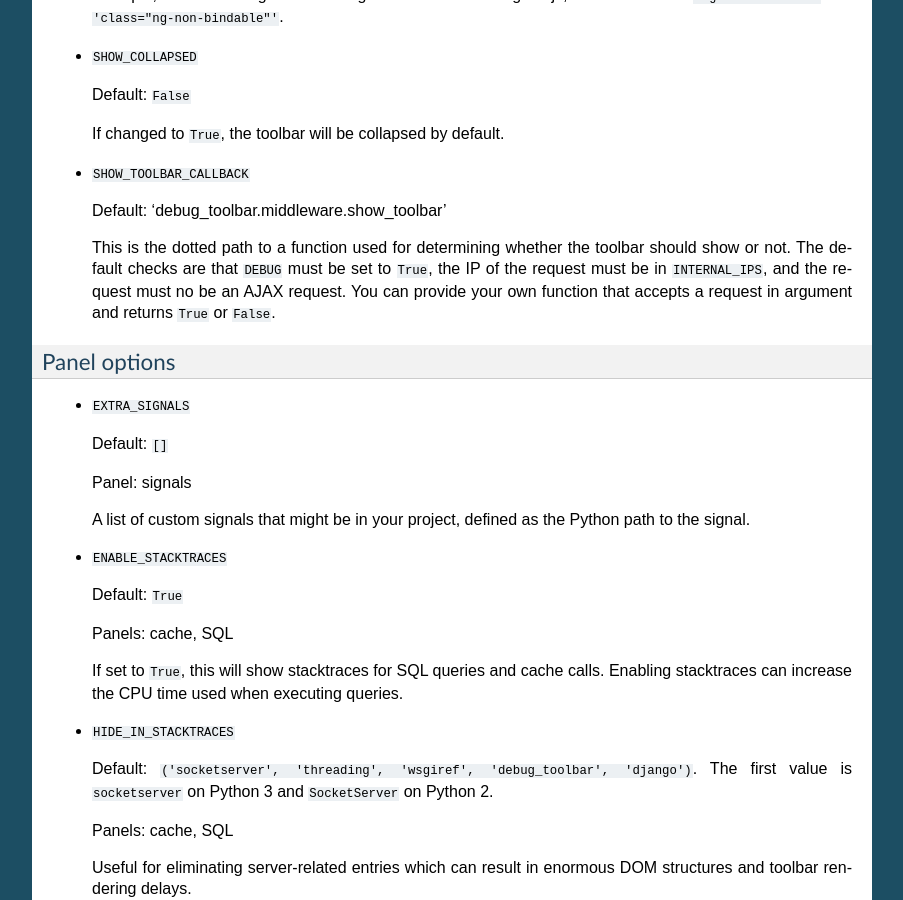
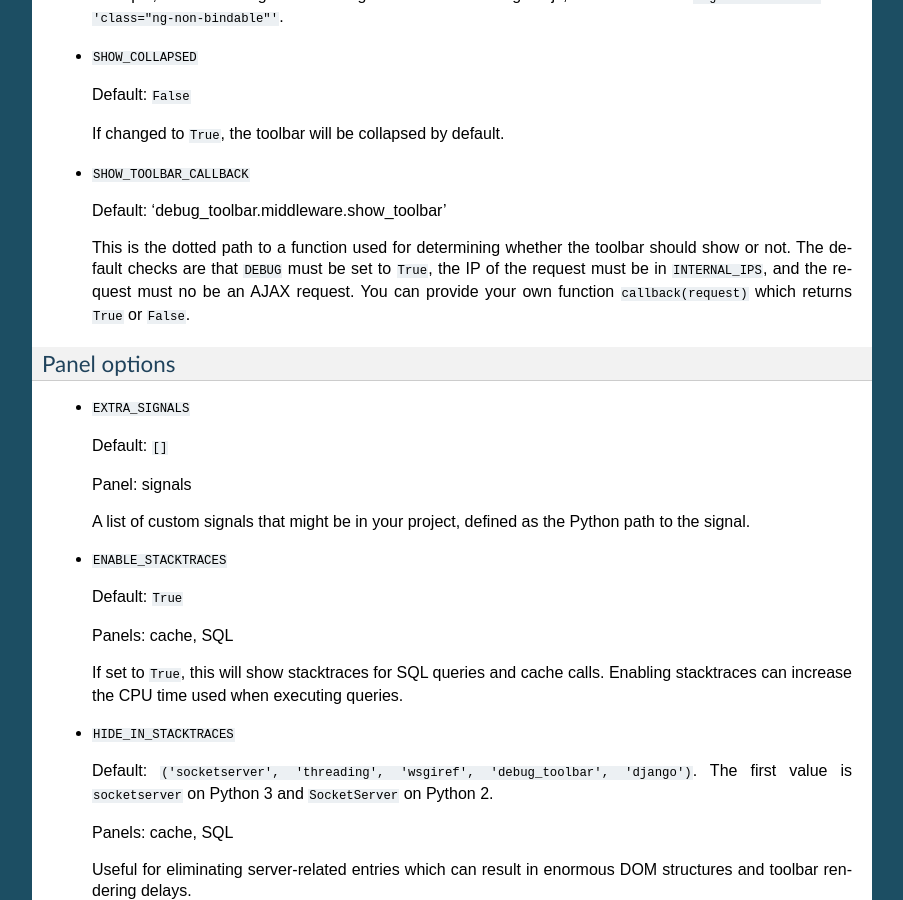
Before and after one commit to jazzband/django-debug-toolbar, a Sphinx documentation site: the page built from docs/configuration.rst, in a window 1280 px wide and 900 px high, scrolled down 1783 px. Shown: the whole window, without its empty margins (198-1101 px from the left). Built offline with Sphinx 7.4.7, drawn with Linux system fonts in a browser that asks for light colours.

Commit message:
Be more explicit about function signature
This is not a big change, but it the function signature is more readable this way.

```diff
--- a/docs/configuration.rst
+++ b/docs/configuration.rst
@@ -113,8 +113,8 @@
   This is the dotted path to a function used for determining whether the
   toolbar should show or not. The default checks are that ``DEBUG`` must be
   set to ``True``, the IP of the request must be in ``INTERNAL_IPS``, and the
-  request must no be an AJAX request. You can provide your own function that
-  accepts a request in argument and returns ``True`` or ``False``.
+  request must no be an AJAX request. You can provide your own function
+  ``callback(request)`` which returns ``True`` or ``False``.
 
 Panel options
 ~~~~~~~~~~~~~
```
